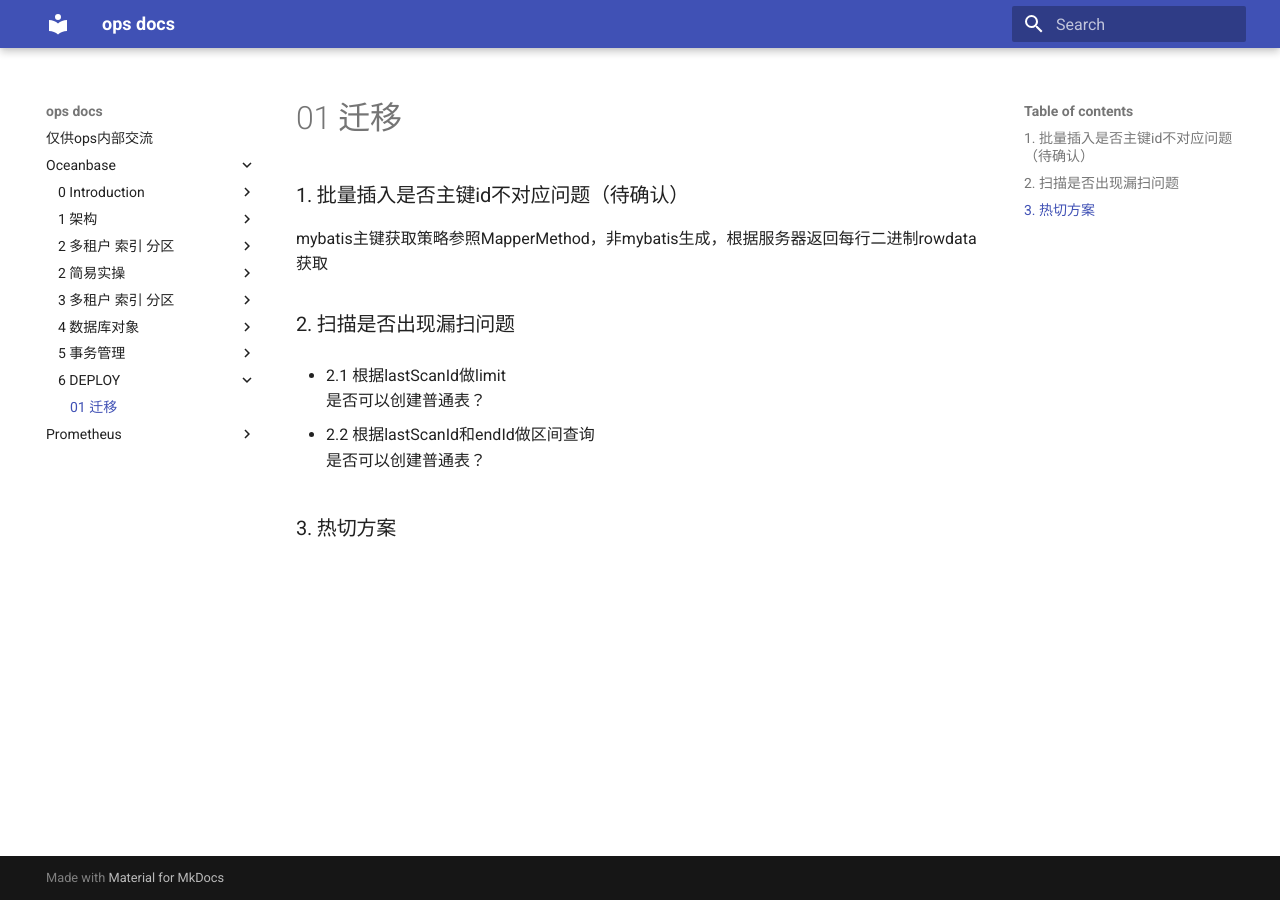
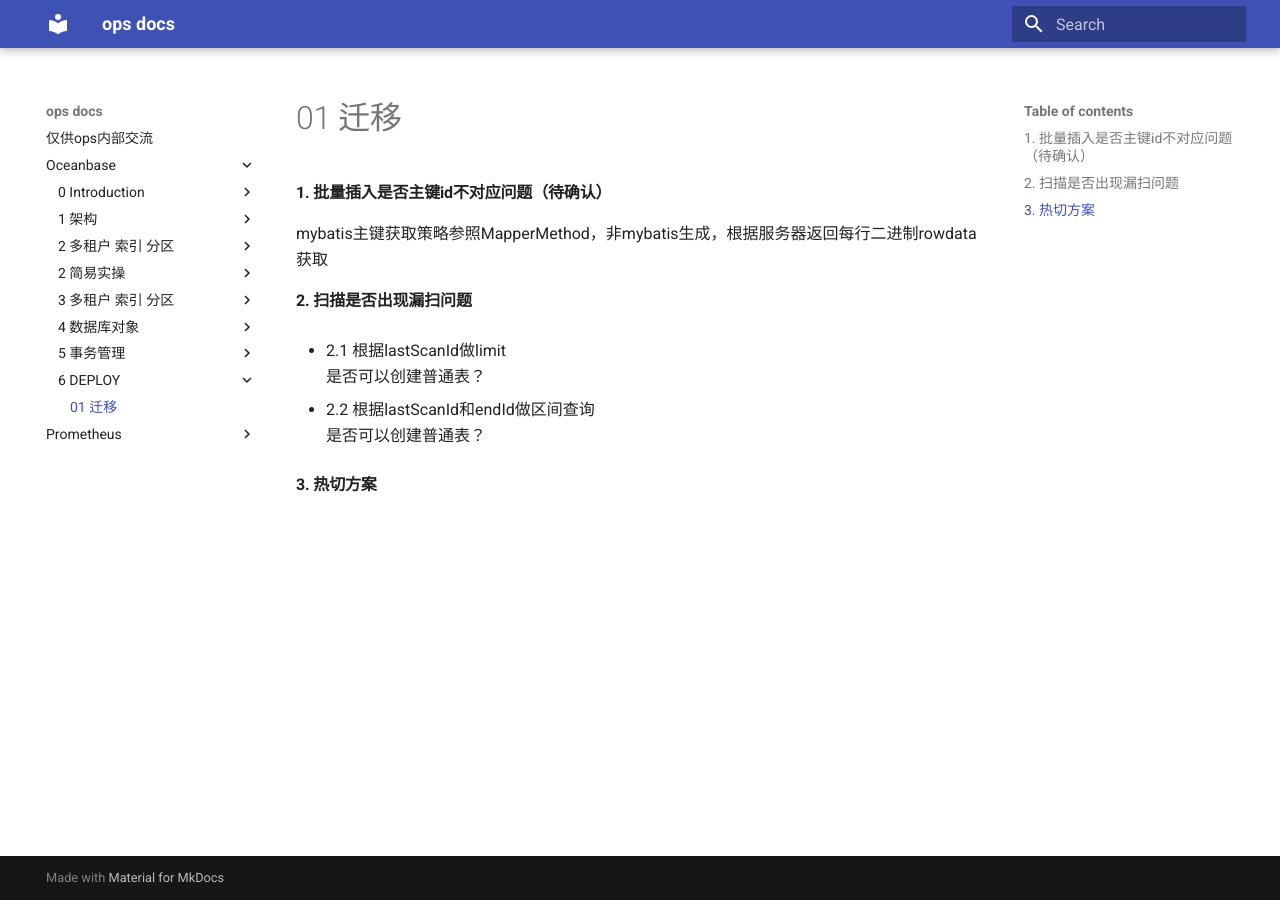
Before and after one commit to rocky-raccoon33/ops-doc, an MkDocs documentation site: the page built from docs/oceanbase/6 DEPLOY/01 迁移.md, in a window 1280 px wide. Built offline with MkDocs 1.6.1 and Material for MkDocs 9.7.7, drawn with Linux system fonts in a browser that asks for light colours.

```diff
--- a/docs/oceanbase/6 DEPLOY/01 迁移.md
+++ b/docs/oceanbase/6 DEPLOY/01 迁移.md
@@ -1,11 +1,11 @@
-### 1. 批量插入是否主键id不对应问题（待确认）
+#### 1. 批量插入是否主键id不对应问题（待确认）
 mybatis主键获取策略参照MapperMethod，非mybatis生成，根据服务器返回每行二进制rowdata获取
 
-###2. 扫描是否出现漏扫问题
+#### 2. 扫描是否出现漏扫问题
 - 2.1 根据lastScanId做limit
 是否可以创建普通表？
 
 - 2.2  根据lastScanId和endId做区间查询
 是否可以创建普通表？
 
-### 3. 热切方案
+#### 3. 热切方案
```
Also changed, not shown: docs/oceanbase/0 Introduction/img/jdbc.png.
